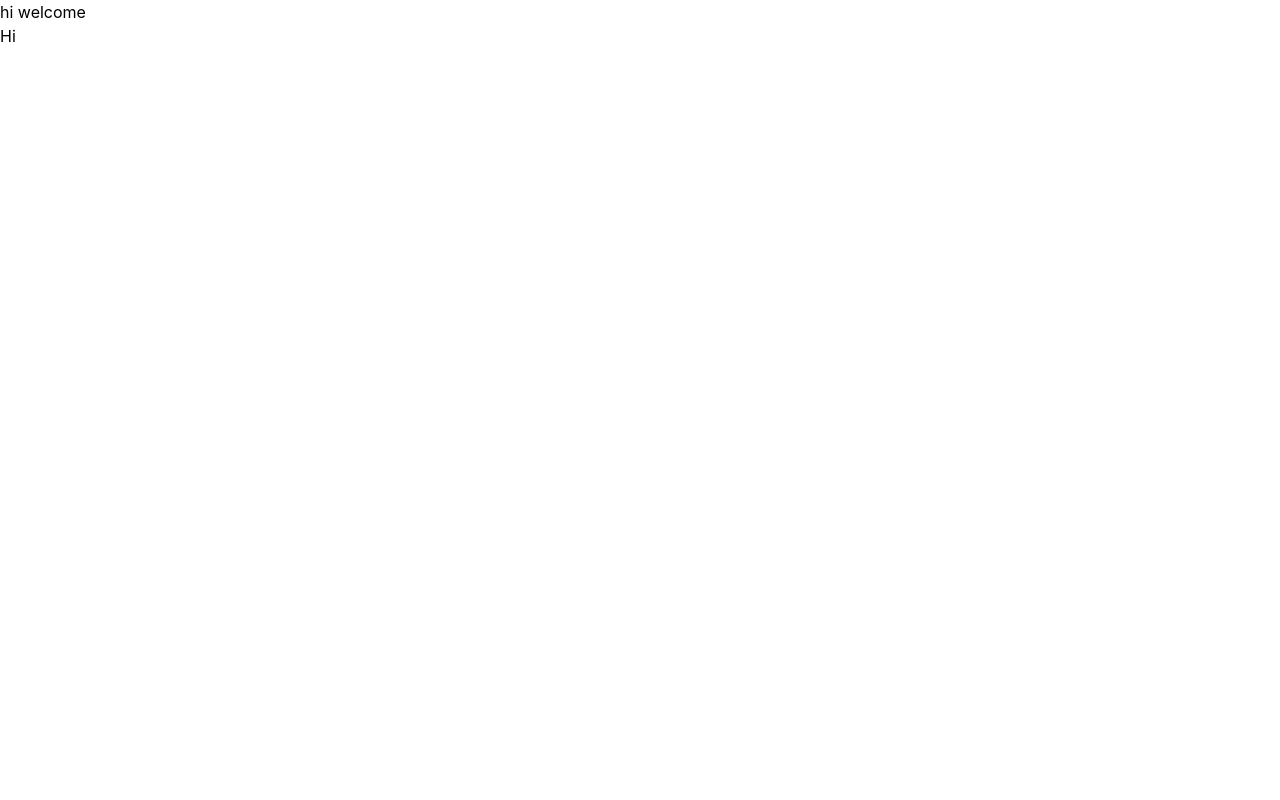
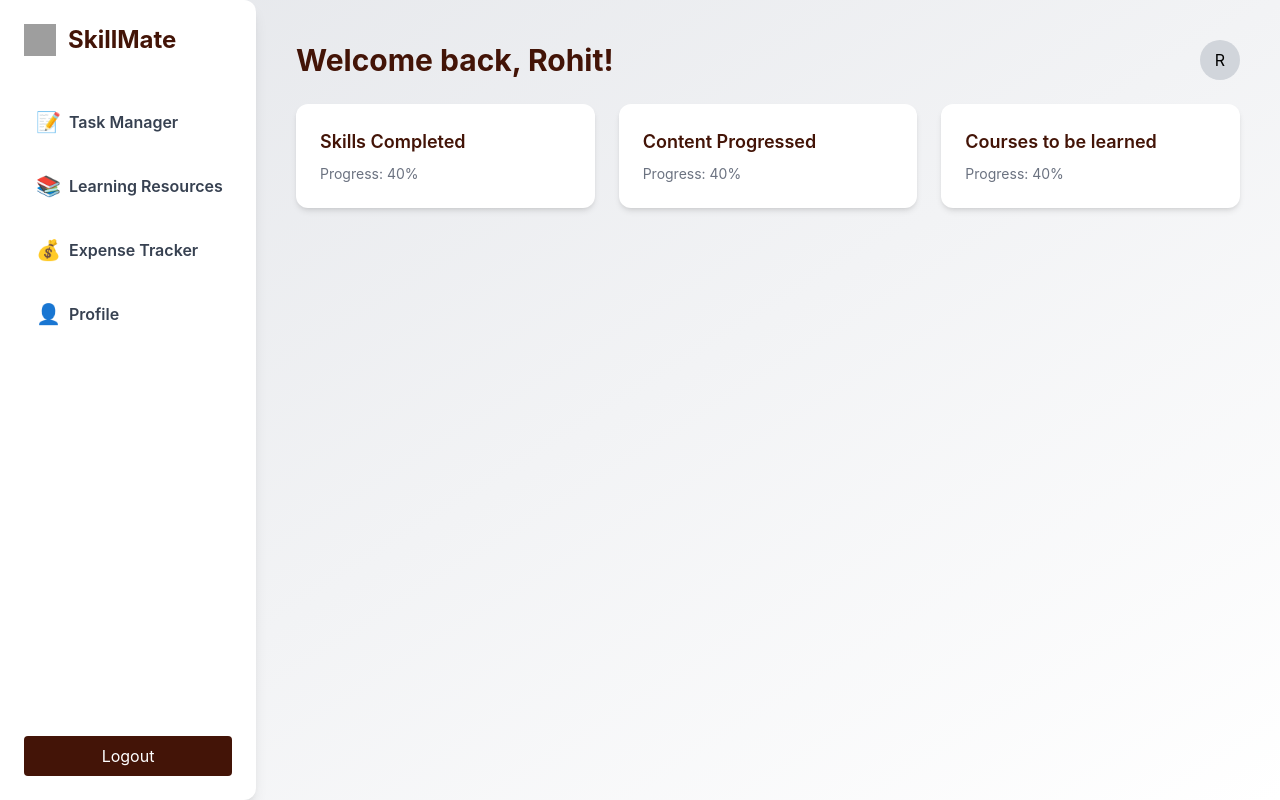
Before and after one commit to Sangsures/Skillmate-evaluation, a React (Create React App) app: page /dashboard in a window 1280 px wide. Built offline with nearby package versions, Linux system fonts and the light colour scheme; sample sign-in values are in the browser's storage; grey boxes are pictures that could not be loaded.

Commit message:
feature: Authentication & Dashboard layout completed

```diff
--- a/package.json
+++ b/package.json
@@ -11,6 +11,7 @@
     "cors": "^2.8.5",
     "dotenv": "^16.5.0",
     "express": "^5.1.0",
+    "mysql2": "^3.14.1",
     "react": "^19.1.0",
     "react-dom": "^19.1.0",
     "react-icons": "^5.5.0",
--- a/src/App.js
+++ b/src/App.js
@@ -1,6 +1,7 @@
 import { BrowserRouter as Router, Routes, Route, Navigate } from 'react-router-dom';
 import Auth from './Pages/Auth';
 import Dashboard from './Pages/dashboard';
+import Expenses from './Pages/Expenses';
 
 function PrivateRoute({ children }) {
   const isLoggedIn = localStorage.getItem('isLoggedIn') === 'true';
@@ -12,7 +13,15 @@ function App() {
     <Router>
       <Routes>
         <Route path="/" element={<Auth />} />
-        <Route path="/dashboard" element={<Dashboard/>} />
+        <Route
+          path="/dashboard"
+          element={
+            <PrivateRoute>
+              <Dashboard />
+            </PrivateRoute>
+          }
+        />
+        {/* Add more protected routes here */}
       </Routes>
     </Router>
   );
--- a/src/Pages/Auth.jsx
+++ b/src/Pages/Auth.jsx
@@ -1,4 +1,4 @@
-import { useState } from "react";
+import { useState, useEffect } from "react";
 import { useNavigate } from "react-router-dom";
 import { FaEye, FaEyeSlash } from "react-icons/fa";
 import "react-phone-number-input/style.css";
@@ -23,6 +23,12 @@ export default function Auth() {
 
   const navigate = useNavigate();
 
+  useEffect(() => {
+    if (localStorage.getItem("isLoggedIn") === "true") {
+      navigate("/dashboard");
+    }
+  }, [navigate]);
+
   const sendOtp = async () => {
     const fullPhone = phone.startsWith("+") ? phone : "+91" + phone;
 
@@ -34,14 +40,15 @@ export default function Auth() {
       });
 
       const data = await res.json();
+
       if (data.success) {
-        alert("OTP sent to your phone.");
+        alert("OTP sent successfully!");
         setOtpSent(true);
       } else {
-        alert("Failed to send OTP: " + (data.message || "Unknown error."));
+        alert("Error sending OTP: " + data.message);
       }
     } catch (err) {
-      alert("Error sending OTP.");
+      alert("Failed to send OTP.");
       console.error("Send OTP error:", err);
     }
   };
@@ -57,6 +64,7 @@ export default function Auth() {
       });
 
       const data = await res.json();
+
       if (data.success) {
         alert("OTP Verified!");
 
@@ -66,13 +74,20 @@ export default function Auth() {
           email,
           firstName,
           lastName,
-          phone,
+          phone: fullPhone,
         };
         localStorage.setItem("user", JSON.stringify(newUser));
 
         setIsLogin(true);
         setOtp("");
         setOtpSent(false);
+        setFirstName("");
+        setLastName("");
+        setUsername("");
+        setEmail("");
+        setPassword("");
+        setConfirmPassword("");
+        setPhone("");
       } else {
         alert("Invalid OTP");
       }
@@ -85,6 +100,8 @@ export default function Auth() {
   const handleSubmit = () => {
     if (isLogin) {
       const storedUser = JSON.parse(localStorage.getItem("user"));
+      console.log("Login Attempt:", storedUser); // now declared correctly
+
       if (
         storedUser &&
         loginUsername === storedUser.username &&
@@ -114,7 +131,7 @@ export default function Auth() {
       }
 
       if (!otpSent) {
-        sendOtp();
+        sendOtp(phone);
       }
     }
   };
@@ -159,6 +176,7 @@ export default function Auth() {
                   onChange={(e) => setLoginUsername(e.target.value)}
                   required
                   placeholder="Username"
+                  autoComplete="username"
                 />
                 <div className="relative">
                   <input
@@ -205,6 +223,7 @@ export default function Auth() {
                   value={username}
                   onChange={(e) => setUsername(e.target.value)}
                   required
+                  autoComplete="username"
                 />
                 <input
                   type="email"
--- a/src/Pages/dashboard.jsx
+++ b/src/Pages/dashboard.jsx
@@ -1,12 +1,104 @@
-import React from 'react'
+import React, { useEffect } from "react";
+import { useNavigate, Link } from "react-router-dom";
+import { NavLink } from "react-router-dom";
 
-const Dashboard = () => {
+export default function Dashboard() {
+  const navigate = useNavigate();
+
+  useEffect(() => {
+    const isLoggedIn = localStorage.getItem("isLoggedIn");
+    if (isLoggedIn !== "true") {
+      navigate("/");
+    }
+  }, [navigate]);
+
+  const handleLogout = () => {
+    localStorage.removeItem("isLoggedIn");
+    localStorage.removeItem("user");
+    navigate("/");
+  };
+
   return (
-    <div>
-      <h1>hi welcome </h1>
-      <h2> Hi </h2>
+    <div className="flex min-h-screen bg-gradient-to-br from-gray-200 to-white">
+      <aside className="w-64 bg-white shadow-lg p-6 flex flex-col justify-between min-h-screen rounded-r-xl">
+  <div>
+    <div className="flex items-center gap-3 mb-10">
+      <img
+        src="https://www.svgrepo.com/show/385312/learning-head-book-education.svg"
+        alt="Logo"
+        className="h-8 w-8"
+      />
+      <h2 className="text-2xl font-bold text-orange-950">SkillMate</h2>
     </div>
-  )
+
+
+    <nav className="flex flex-col gap-3 text-sm text-gray-700">
+      <SidebarLink to="/tasks" label="Task Manager" icon="📝" />
+      <SidebarLink to="/resources" label="Learning Resources" icon="📚" />
+      <SidebarLink to="/expenses" label="Expense Tracker" icon="💰" />
+      <SidebarLink to="/profile" label="Profile " icon="👤" />
+    </nav>
+  </div>
+
+  <button
+    onClick={handleLogout}
+    className="bg-orange-950 text-white py-2 rounded mt-8 hover:bg-stone-600 transition-colors"
+  >
+    Logout
+  </button>
+</aside>
+
+
+      <main className="flex-1 p-10">
+        <header className="flex justify-between items-center mb-6">
+          <h1 className="text-3xl font-bold text-orange-950">
+            Welcome back, Rohit!
+          </h1>
+          <div className="w-10 h-10 bg-gray-300 rounded-full flex items-center justify-center">
+            R
+          </div>
+        </header>
+
+        <div className="grid grid-cols-1 md:grid-cols-3 gap-6">
+          <DashboardCard title="Skills Completed" />
+          <DashboardCard title="Content Progressed" />
+          <DashboardCard title="Courses to be learned" />
+        </div>
+      </main>
+    </div>
+  );
 }
 
-export default Dashboard
+function SidebarLink({ to, label, icon }) {
+  return (
+    <NavLink
+      to={to}
+      className={({ isActive }) =>
+        `flex items-center gap-2 px-2 py-3 rounded-lg text-base font-semibold transition-all
+         ${isActive
+           ? "bg-orange-950 text-orange-950 border-l-4 border-orange-950 shadow"
+           : "hover:bg-orange-50 hover:text-orange-950 hover:border-l-4 hover:border-orange-400 border-l-4 border-transparent"}`
+      }
+    >
+      <span className="text-xl">{icon}</span>
+      {label}
+    </NavLink>
+  );
+}
+
+function DashboardCard({ title }) {
+  return (
+    <div className="bg-white p-6 rounded-xl shadow-md hover:bg-grey-650 transition">
+      <h3 className="text-lg font-semibold text-orange-950">{title}</h3>
+      <p className="text-gray-500 mt-2 text-sm">Progress: 40%</p>
+    </div>
+  );
+}
+
+function PlaceholderCard({ title }) {
+  return (
+    <div className="bg-white p-6 rounded-xl shadow-md h-40 flex items-center justify-center text-gray-400">
+      charts to be filled
+    </div>
+  );
+}
--- a/src/backend/server.js
+++ b/src/backend/server.js
@@ -9,7 +9,12 @@ const app = express();
 app.use(cors());
 app.use(express.json());
 
-const { TWILIO_ACCOUNT_SID, TWILIO_AUTH_TOKEN, TWILIO_SERVICE_SID, PORT } = process.env;
+const {
+  TWILIO_ACCOUNT_SID,
+  TWILIO_AUTH_TOKEN,
+  TWILIO_SERVICE_SID,
+  PORT,
+} = process.env;
 
 if (!TWILIO_ACCOUNT_SID || !TWILIO_AUTH_TOKEN || !TWILIO_SERVICE_SID) {
   console.error("❌ Missing Twilio environment variables.");
@@ -19,32 +24,30 @@ if (!TWILIO_ACCOUNT_SID || !TWILIO_AUTH_TOKEN || !TWILIO_SERVICE_SID) {
 const client = twilio(TWILIO_ACCOUNT_SID, TWILIO_AUTH_TOKEN);
 
 
-app.post("/verify-otp", async (req, res) => {
-  const { phone, code } = req.body;
+app.post("/send-otp", async (req, res) => {
+  const { phone } = req.body;
   try {
-    const verificationCheck = await client.verify.v2.services(TWILIO_SERVICE_SID)
-      .verificationChecks.create({ to: phone, code });
+    const verification = await client.verify.v2
+      .services(TWILIO_SERVICE_SID)
+      .verifications.create({ to: phone, channel: "sms" });
 
-    if (verificationCheck.status === "approved") {
+    if (verification.status === "pending") {
       res.json({ success: true });
     } else {
-      res.json({ success: false, message: "Invalid OTP" });
+      res.json({ success: false, message: "Failed to send OTP" });
     }
   } catch (error) {
-    console.error("Twilio Verify error:", error);
+    console.error("Twilio Send OTP error:", error);
     res.status(500).json({ success: false, message: error.message });
   }
 });
-app.get("/", (req, res) => {
-  res.send("SkillMate Auth Backend is up!");
-});
-
 
 
 app.post("/verify-otp", async (req, res) => {
   const { phone, code } = req.body;
   try {
-      const verificationCheck = await client.verify.v2.services(verifySid)
+    const verificationCheck = await client.verify.v2
+      .services(TWILIO_SERVICE_SID)
       .verificationChecks.create({ to: phone, code });
 
     if (verificationCheck.status === "approved") {
@@ -59,6 +62,11 @@ app.post("/verify-otp", async (req, res) => {
 });
 
 
-app.listen(PORT || 5000, () => {
-  console.log(`✅ Server running on http://localhost:${PORT || 5000}`);
+app.get("/", (req, res) => {
+  res.send("✅ SkillMate Auth Backend is up!");
 });
+
+const serverPort = PORT || 5000;
+app.listen(serverPort, () => {
+  console.log(`✅ Server running on http://localhost:${serverPort}`);
+});
```
Also changed, not shown: 1 other file (tests, documents, lock files or other folders). Lines whose indentation alone changed are shown as unchanged.
